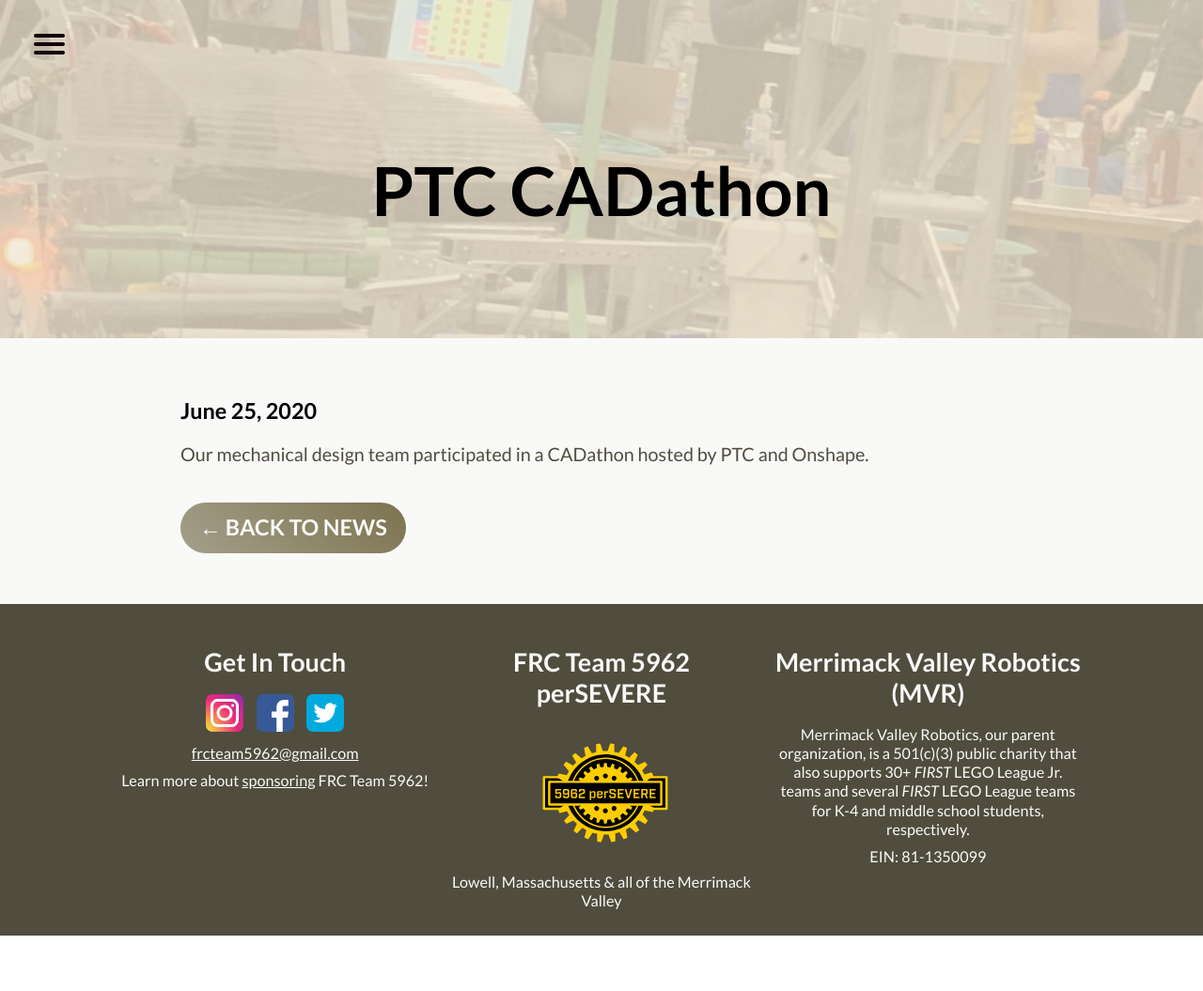
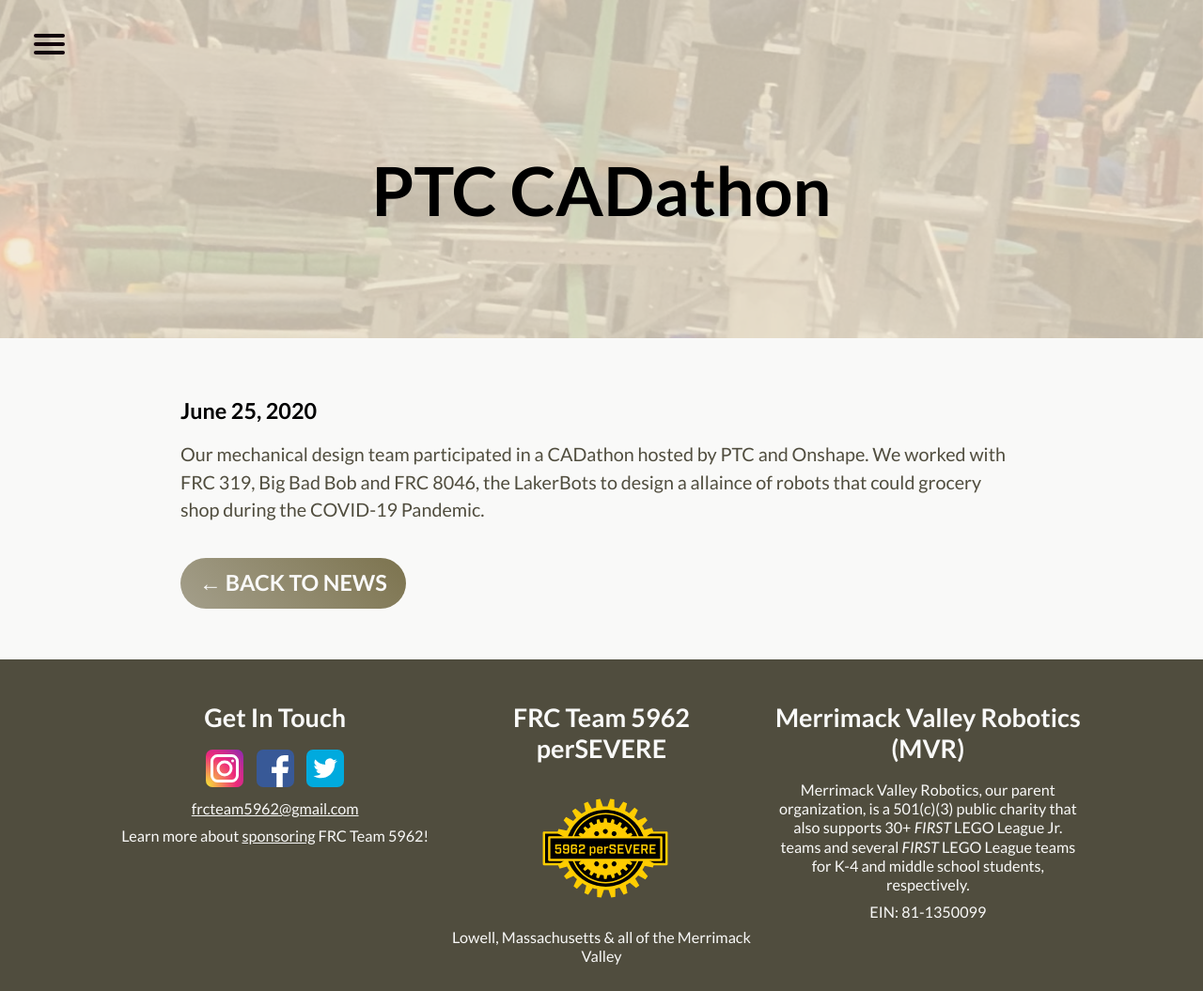
Before and after one commit to perSEVERE-5962/frc5962, a Jekyll site: the page built from _posts/2020-06-25-ptc-cadathon.markdown, in a window 1280 px wide. Shown: the whole page at 94% size. Built offline with Jekyll 4.4.1, drawn with Linux system fonts in a browser that asks for light colours; before the commit the page ends 996 px from its top, so only the background shows below that.

Commit message:
Updated Ptc Cadathon

```diff
--- a/_posts/2020-06-25-ptc-cadathon.markdown
+++ b/_posts/2020-06-25-ptc-cadathon.markdown
@@ -3,4 +3,4 @@
 date: 2020-06-25 02:07:00 Z
 ---
 
-Our mechanical design team participated in a CADathon hosted by PTC and Onshape.
+Our mechanical design team participated in a CADathon hosted by PTC and Onshape. We worked with FRC 319, Big Bad Bob and FRC 8046, the LakerBots to design a allaince of robots that could grocery shop during the COVID-19 Pandemic.
```
